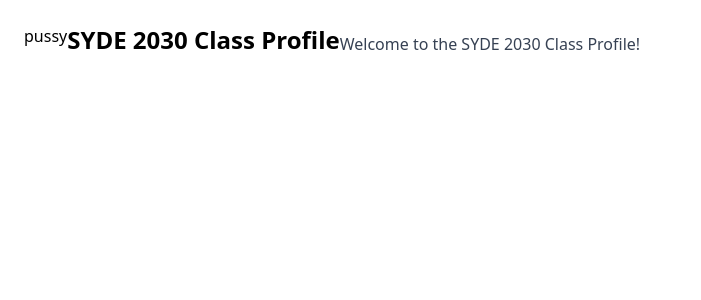
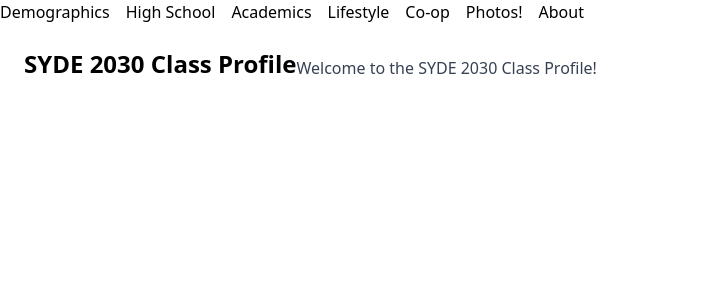
Before and after one commit to RichardLi-1/SYDE30-Class-Profile, a React (Vite) app: page / in a window 1280 px wide. Shown: the top 300 px of the page, without its empty margins (0-701 px from the left). Built offline with nearby package versions, Linux system fonts and the light colour scheme.

Commit message:
fix issues

```diff
--- a/src/header.tsx
+++ b/src/header.tsx
@@ -1,5 +1,19 @@
 export default function Header() {
     return(
-        <p> pussy</p>
+        <>
+
+            <div className="flex">
+            <div className="flex justify-between space-x-4">
+                <a href="demographics"><p>Demographics</p></a>
+                <a href="highschool"><p>High School</p></a>
+                <a href="academics"><p>Academics</p></a>
+                <a href="lifestyle"><p>Lifestyle</p></a>
+                <a href="coop"><p>Co-op</p></a>
+                <a href="photos"><p>Photos!</p></a>
+                <a href="about"><p>About</p></a>
+            </div>
+            </div>
+
+        </>
     )
 }
--- a/src/main.tsx
+++ b/src/main.tsx
@@ -1,4 +1,4 @@
-import { StrictMode, useState } from 'react'
+import { StrictMode } from 'react'
 import { createRoot } from 'react-dom/client'
 import './main.css'
 import Header from './header.tsx'
@@ -6,11 +6,14 @@ function App() {
   //const [count, setCount] = useState(0)
 
   return (
-    <div className="p-6 height-40vh flex">
+    <>
       <Header />
-      <h1 className="text-2xl font-bold justify-items-center">SYDE 2030 Class Profile</h1>
-      <p className="text-gray-700 mt-2 justify-items-center">Welcome to the SYDE 2030 Class Profile!</p>
-    </div>
+      <div className="p-6 height-40vh flex">
+
+        <h1 className="text-2xl font-bold justify-items-center">SYDE 2030 Class Profile</h1>
+        <p className="text-gray-700 mt-2 justify-items-center">Welcome to the SYDE 2030 Class Profile!</p>
+      </div>
+    </>
   )
 }
 
```
